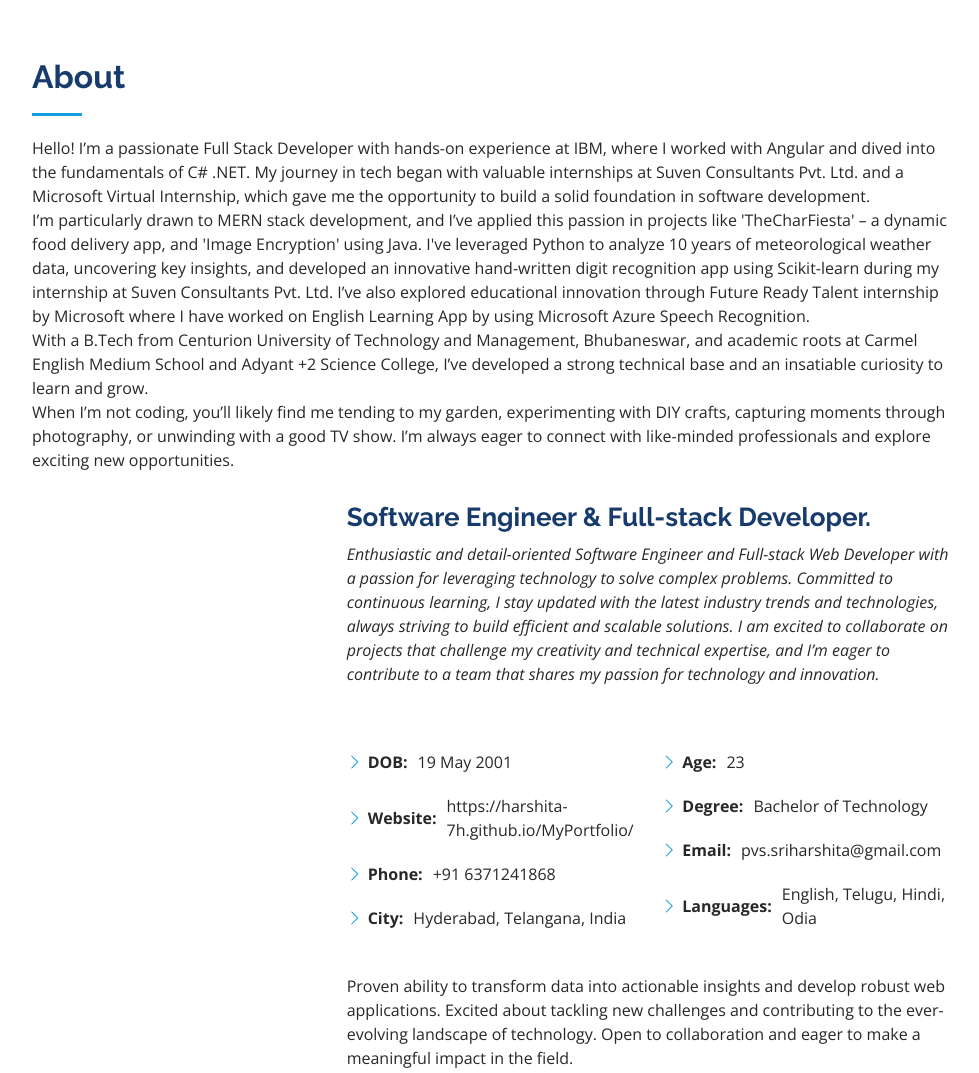
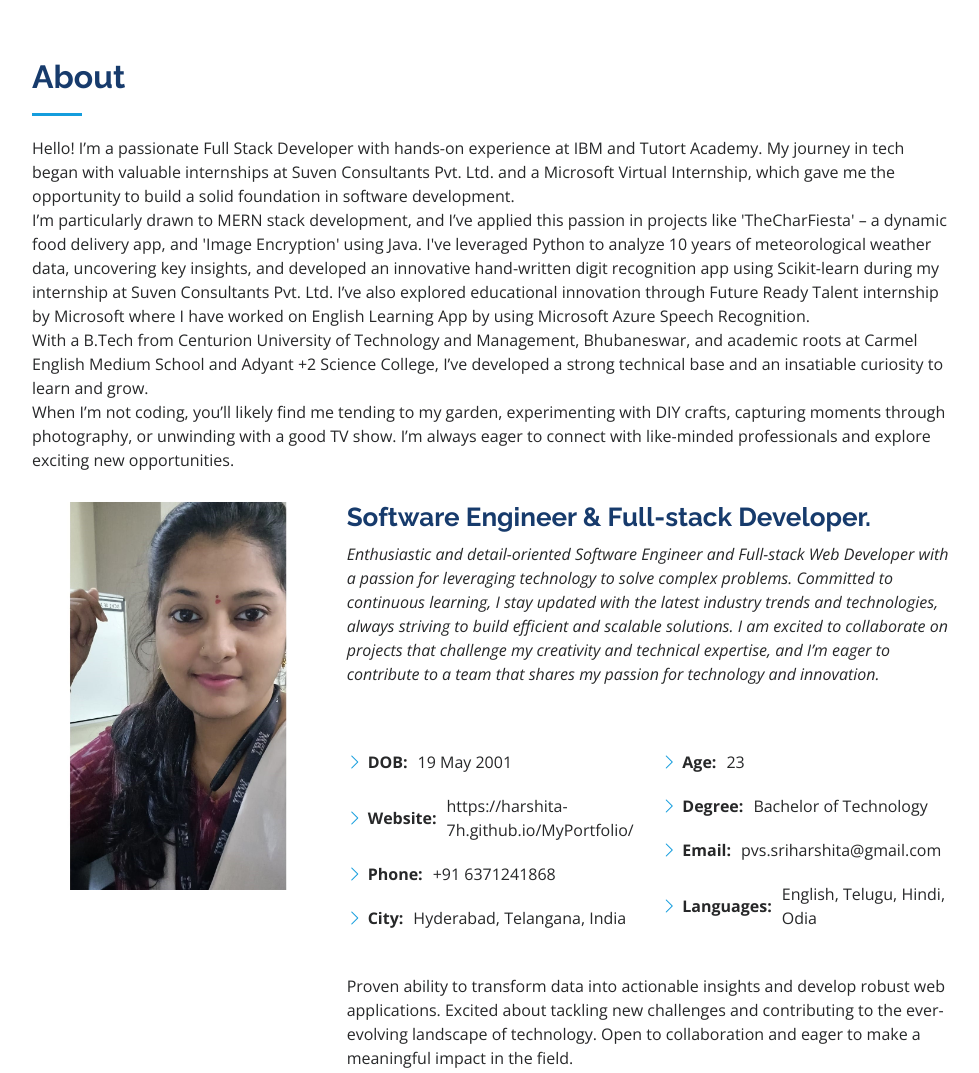
Before and after one commit to Harshita-7h/MyPortfolio, a plain HTML site: page index.html in a window 1280 px wide. Shown: the part 802-1875 px from the top of the page, without its empty margins (298-1277 px from the left). Drawn offline with nearby package versions, Linux system fonts and the light colour scheme.

Commit message:
Added image

```diff
--- a/index.html
+++ b/index.html
@@ -81,8 +81,7 @@
         <div class="section-title">
           <h2>About</h2>
           <p>
-            Hello! I’m a passionate Full Stack Developer with hands-on experience at IBM, where I worked with Angular
-            and dived into the fundamentals of C# .NET. My journey in tech began with valuable internships at Suven
+            Hello! I’m a passionate Full Stack Developer with hands-on experience at IBM and Tutort Academy. My journey in tech began with valuable internships at Suven
             Consultants Pvt. Ltd. and a Microsoft Virtual Internship, which gave me the opportunity to build a solid
             foundation in software development.
           </p>
@@ -360,25 +359,7 @@
                 <li>pvs.sriharshita@gmail.com</li>
               </ul>
             </div>
-<!--
-            <h3 class="resume-title">Work Experience</h3>
-            <div class="resume-item">
-              <h4>Application Developer</h4>
-              <h5>Mar 2023 - Nov 2024 (1.9 years)</h5>
-              <p><em>International Business Machines Corporation (IBM), Chennai, India</em></p>
-              <p><em>Client: United Parcel Service (UPS)</em></p>
-              <ul>
-                <li>Developed responsive UI components with Angular for seamless user experience.</li>
-                <li>Debugged code to ensure optimal performance.</li>
-                <li>Collaborated on scalable solutions with senior developers.</li>
-                <li>Built dynamic web apps using Angular and C#.NET.</li>
-                <li>Contributed to Agile processes through stand-ups and sprint planning.</li>
-                <li>Created reusable, cross-browser compatible UI components.</li>
-                <li>Worked with TypeScript for clean, maintainable code.</li>
-                <li>Enhanced functionality by adding features and fixing bugs.</li>
-              </ul>
-            </div>
-          -->
+
             <h3 class="resume-title">Hands-on Internship Experience</h3>
             <div class="resume-item">
               <h4>SDE Intern</h4>
```
Also changed, not shown: assets/img/background3.jpg (added), assets/img/image2.jpeg (added).
